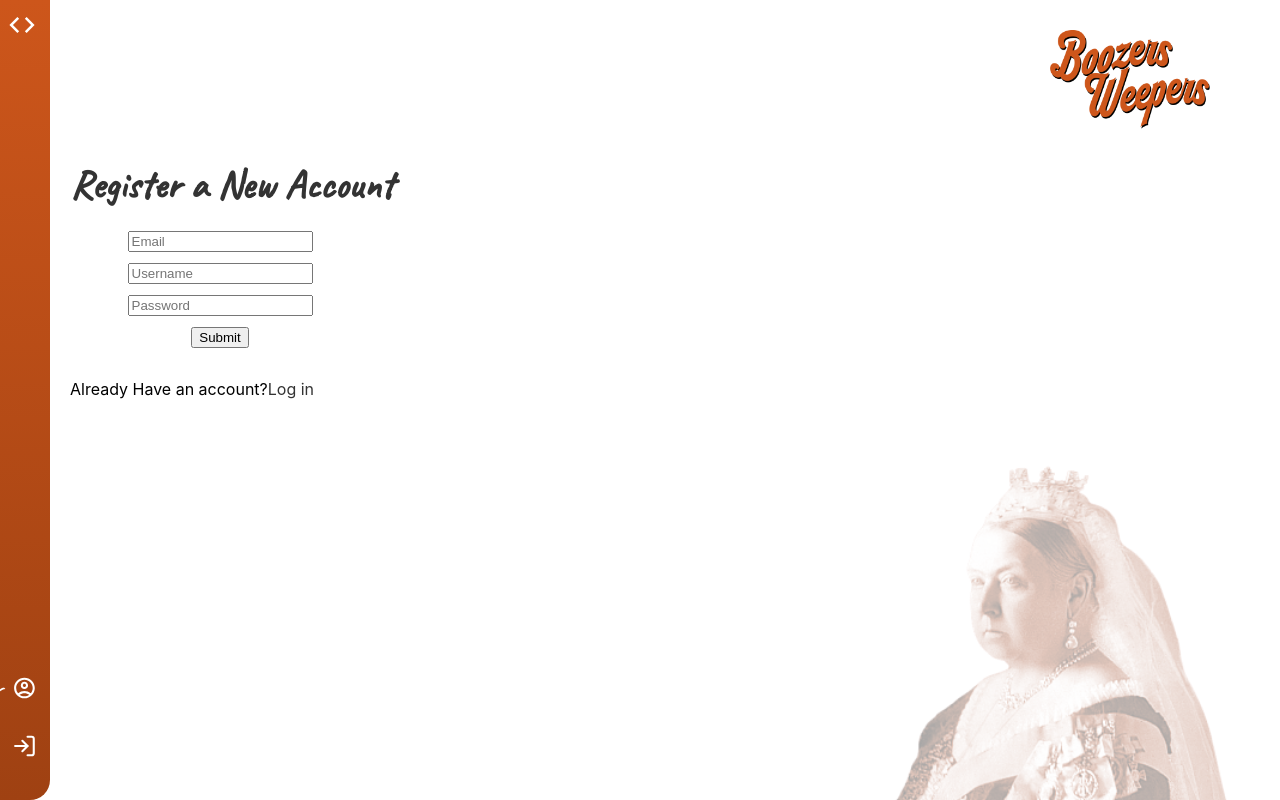
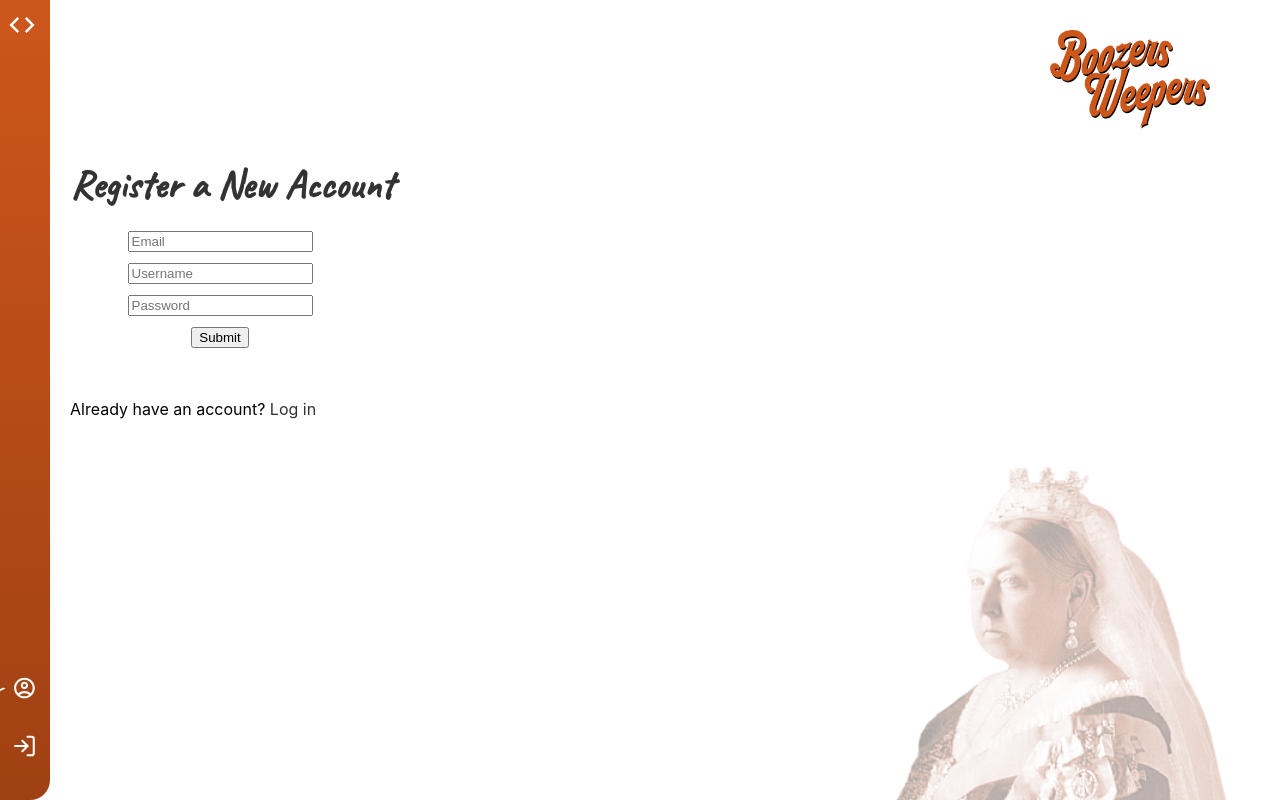
Before and after one commit to Catherine-Russell/BoozersWeepers, a React (Create React App) app in the folder frontend/: page /signup in a window 1280 px wide. Built offline with nearby package versions, Linux system fonts and the light colour scheme.

Commit message:
fixes capitalisation on signup and login pages

```diff
--- a/frontend/src/Pages/login.js
+++ b/frontend/src/Pages/login.js
@@ -32,9 +32,9 @@ const LogInPage = ({ navigate }) => {
         ) : (
           <div>
             <LogInForm navigate={ navigate }/>
+            <br></br>
           Don't have an account?
-          <br/>
-          <a href='/signup'>Register</a>
+          <a href='/signup'> Register</a>
           </div>
         )}
       </div>
--- a/frontend/src/Pages/signup.js
+++ b/frontend/src/Pages/signup.js
@@ -24,13 +24,14 @@ const SignUpPage = ({ navigate }) => {
           <h1 id='signup-subheading' className='page_subheading'>Register a New Account</h1>
           {isLoggedIn ? (
             <div>
-              <p>Please Log-Out to See this content</p>
+              <p>Please log-out to see this content</p>
             </div>
           ) : (
             <div>
               <SignUpForm navigate={navigate} />
-              Already Have an account?
-              <a href='/login'>Log in</a>
+            <br></br>
+              Already have an account?
+              <a href='/login'> Log in</a>
             </div>
           )}
         </div>
```
